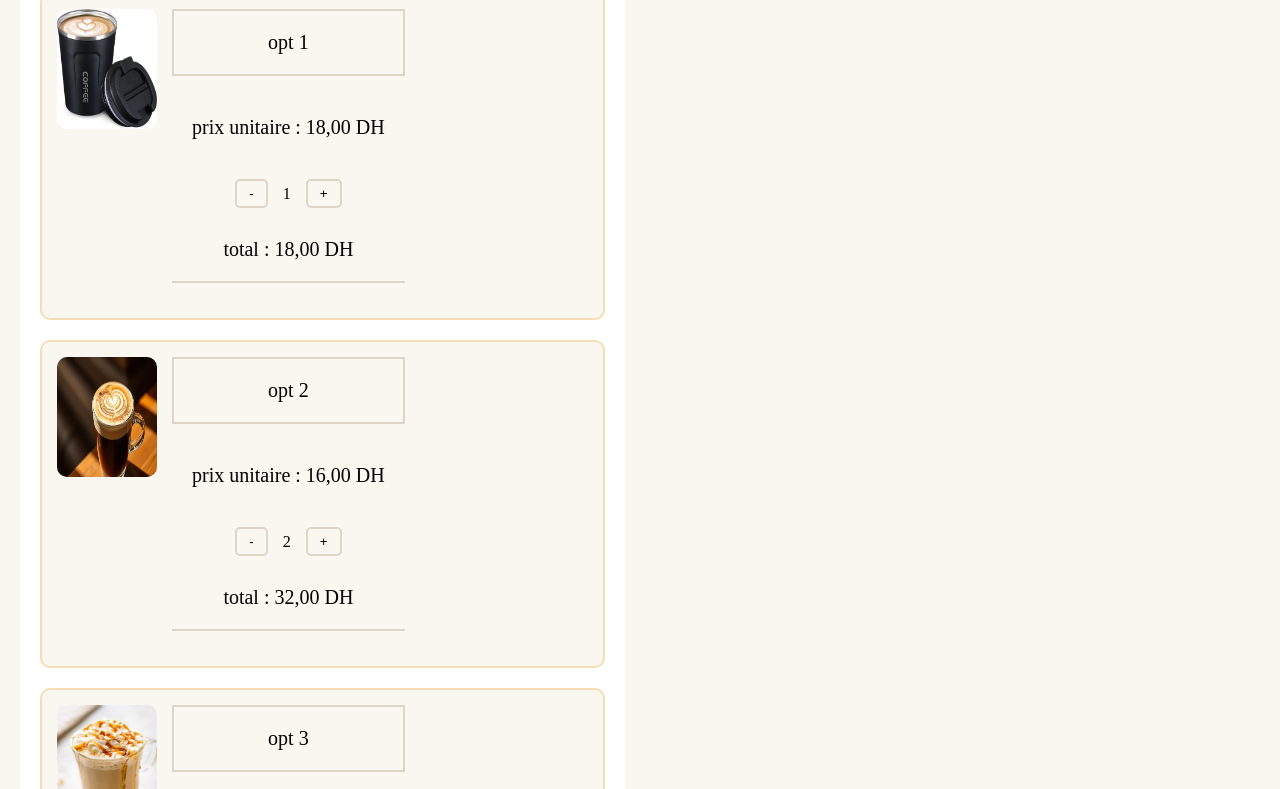
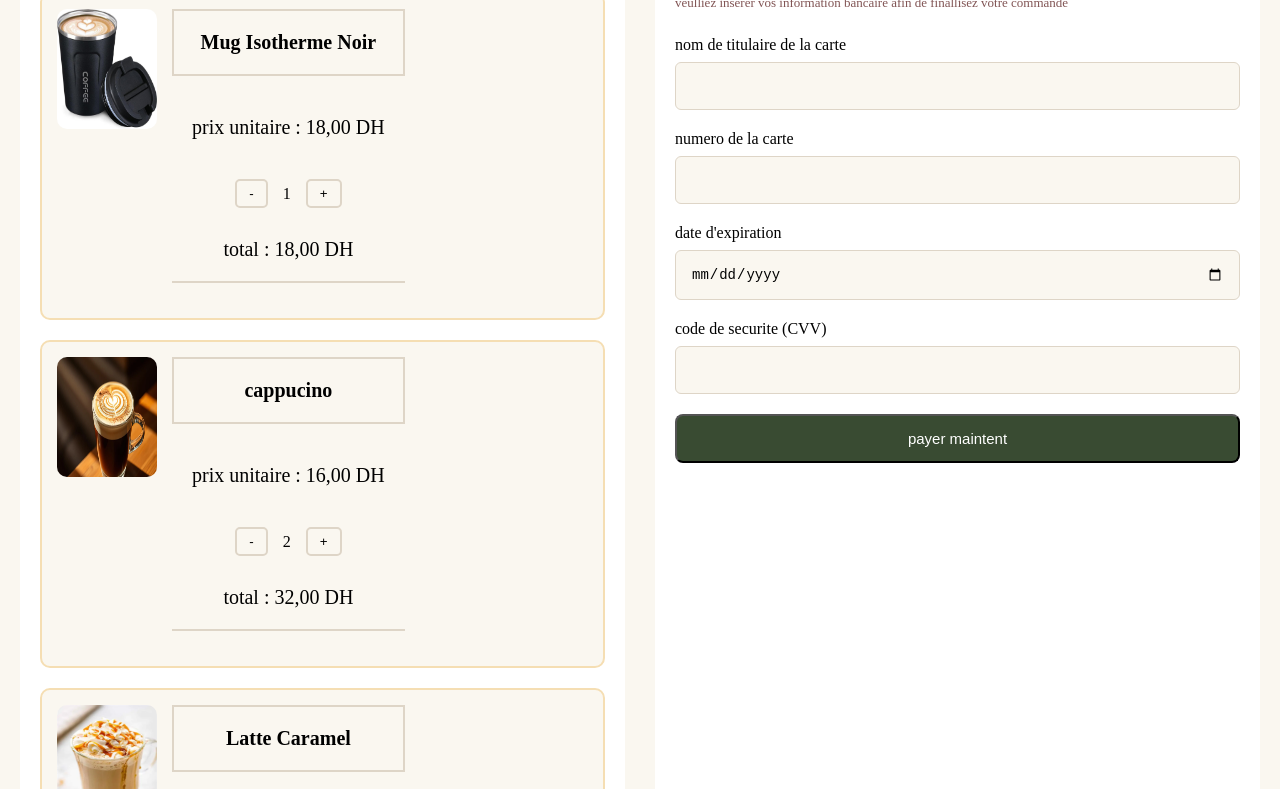
Before and after one commit to hicham-ahtouch/Blend-Build, a plain HTML site: page panier.html in a window 1280 px wide. Shown: the part 205-994 px from the top of the page. Drawn offline with Linux system fonts and the light colour scheme.

Commit message:
feat:structure HTML/CSS donnes d'carte bancaire

```diff
--- a/panier.html
+++ b/panier.html
@@ -38,7 +38,7 @@
                 <div class="cart-item">
                     <img class="cart-product-image" src="/assets/Mug Isotherme Noir.jpg" alt="opt 1">
                     <div class="cart-product-info">
-                        <p class="cart-product-name"> opt 1 </p>
+                        <p class="cart-product-name"> <strong>Mug Isotherme Noir</strong> </p>
                         <p class="cart-unit-price">prix unitaire : 18,00 DH</p>
                         <div class="cart-quantity">
                             <button> - </button>
@@ -51,7 +51,7 @@
                 <div class="cart-item">
                     <img class="cart-product-image" src="/assets/cappucino.jpeg.webp" alt="opt 2">
                     <div class="cart-product-info">
-                        <p class="cart-product-name"> opt 2 </p>
+                        <p class="cart-product-name"> <strong>cappucino</strong> </p>
                         <p class="cart-unit-price"> prix unitaire : 16,00 DH</p>
                         <div class="cart-quantity">
                             <button> - </button>
@@ -64,7 +64,7 @@
                 <div class="cart-item">
                     <img class="cart-product-image" src="/assets/Latte Caramel.webp" alt="opt 3">
                     <div class="cart-product-info">
-                        <p class="cart-product-name"> opt 3 </p>
+                        <p class="cart-product-name"> <strong>Latte Caramel</strong> </p>
                         <p class="cart-unit-price"> prix unitaire : 12,00 DH</p>
                         <div class="cart-quantity">
                             <button> - </button>
@@ -89,9 +89,41 @@
                     <span> 62,00 DH</span>
                 </div>
             </div>
-            <button class="cart-add-product">
-                +Ajouter un auntre produit
-            </button>
+            <div>
+                <button type="button" class="cart-add-product">
+                    +Ajouter un auntre produit
+                </button>
+                <button type="button" id="vers-paiement" class="cart-add-product">
+                    Vers le paiement
+                </button>
+            </div>
+        </section>
+        <section class="paiement-section">
+            <div class="paiement-header">
+                <h2><strong>paiement par carte bancaire</strong></h2>
+                <p>veulliez inserer vos information bancaire afin de finallisez votre commande</p>
+            </div>
+            <form class="paiement-form">
+                <div class="paiement-field-group">
+                    <div class="paiement-field">
+                        <label for="card-name">nom de titulaire de la carte</label>
+                        <input type="text" id="card-name" required>
+                    </div>
+                    <div class="paiement-field">
+                        <label for="card-number">numero de la carte</label>
+                        <input type="text" id="card-number" required>
+                    </div>
+                    <div class="paiement-field">
+                        <label for="card-expiry">date d'expiration</label>
+                        <input type="date" id="card-expiry" required>
+                    </div>
+                    <div class="paiement-field">
+                        <label for="card-cvv">code de securite (CVV)</label>
+                        <input type="text" id="card-cvv" required>
+                    </div>
+                </div>
+                <button type="submit" class="paiement-button"> payer maintent</button>
+            </form>
         </section>
     </main>
 </body>
--- a/style.css
+++ b/style.css
@@ -1,100 +1,121 @@
-*{
+* {
     margin: 0;
     padding: 0;
     box-sizing: border-box;
 }
-body{
+
+body {
     background-color: #FAF7F0;
 }
-.Bandeau-de-marque{
+
+.Bandeau-de-marque {
     background-color: #394B32;
     padding: 15px;
     font-size: 15px;
     text-align: center;
     color: white;
 }
+
 .nav-bar {
     display: flex;
     flex-direction: column;
     padding: 15px 20px;
 }
+
 .nav-top {
     display: flex;
     justify-content: space-between;
     align-items: center;
     width: 100%;
 }
+
 .logo-brume {
     display: flex;
     align-items: center;
     gap: 8px;
 }
-.logo-brume img{
+
+.logo-brume img {
     width: 25px;
 }
+
 .logo-brume h1 {
     font-size: 24px;
     font-weight: normal;
 }
+
 .nav-link {
     display: none;
 }
-.nav-link a{
+
+.nav-link a {
     text-decoration: none;
 }
-.cart a{
+
+.cart a {
     display: flex;
     align-items: center;
     gap: 5px;
     text-decoration: none;
 }
-.cart img{
+
+.cart img {
     width: 18px;
 }
-.info-preview{
+
+.info-preview {
     text-align: center;
 }
-.info-preview h2{
+
+.info-preview h2 {
     font-size: 20px;
     font-weight: normal;
     line-height: 1.2;
     margin-bottom: 5px;
 }
+
 .info-preview p {
     font-size: 10px;
     margin-bottom: 0;
 }
-.cafe-preview{
+
+.cafe-preview {
     padding: 20px;
 }
-.header-preview{
+
+.header-preview {
     padding: 5px 0px;
     display: flex;
     justify-content: space-between;
     align-items: center;
     margin-bottom: 20px;
 }
-.header-preview p{
+
+.header-preview p {
     font-size: 14px;
 }
-.img-preview{
-    background-color:#E8DBC7 ;
+
+.img-preview {
+    background-color: #E8DBC7;
     text-align: center;
     padding: 20px;
     margin-bottom: 20px;
     border-radius: 10px;
 }
-.img-preview img{
+
+.img-preview img {
     width: 100%;
     max-width: 350px;
 }
-.etape{
+
+.etape {
     display: flex;
     justify-content: center;
     gap: 15px;
     padding: 15px 0;
     font-size: 12px;
 }
+
 .intro {
     padding: 20px;
     background-color: #FAF7F0;
@@ -116,11 +137,12 @@ body{
     margin-bottom: 8px;
 }
 
-.intro-descr{
+.intro-descr {
     font-size: 12px;
     color: #796A59;
 }
-.form-sec{
+
+.form-sec {
     display: flex;
     flex-direction: column;
     gap: 25px;
@@ -133,7 +155,7 @@ body{
     margin-bottom: 5px;
 }
 
-.form-top > p {
+.form-top>p {
     width: 100%;
     font-size: 12px;
     color: #796A59;
@@ -146,7 +168,8 @@ body{
     justify-content: space-between;
     padding: 15px;
 }
-.form-options{
+
+.form-options {
     max-width: 110px;
     display: grid;
     padding: 20px;
@@ -173,6 +196,7 @@ body{
     border: 1px solid #394B32;
     background-color: #E9EDDF;
 }
+
 .cart-sum {
     display: flex;
     justify-content: space-between;
@@ -195,70 +219,82 @@ body{
     color: white;
     border-radius: 8px;
 }
+
 /*CSS-Page-Panier*/
-.checkout-cart{
+.checkout-cart {
     width: 100%;
     padding: 20px;
     background-color: #FFFFFF;
 }
-.cart-title{
+
+.cart-title {
     font-size: 20px;
     padding-bottom: 30px;
 }
-.cart-table{
+
+.cart-table {
     gap: 20px;
     display: flex;
     flex-wrap: wrap;
     width: 100%;
     align-items: center;
 }
-.cart-header{
+
+.cart-header {
     display: none;
 }
-.cart-item{
+
+.cart-item {
     display: flex;
     align-items: flex-start;
     gap: 15px;
     padding: 15px;
     border: 2px solid wheat;
     border-radius: 10px;
-    background-color:  #FAF7F0;
+    background-color: #FAF7F0;
     min-width: 200px;
     width: 100%;
 }
-.cart-product-image{
+
+.cart-product-image {
     width: 100px;
     height: 120px;
     border-radius: 10px;
 }
+
 .cart-product-info p {
     justify-content: center;
     padding: 20px;
     margin-bottom: 10px;
     font-size: 14px;
 }
-.cart-item p{
+
+.cart-item p {
     display: flex;
     margin-bottom: 20px;
     font-size: 20px;
 }
-.cart-product-name{
+
+.cart-product-name {
     border: 2px solid #DED5C7;
     font-size: 15px;
 }
-.cart-quantity{
+
+.cart-quantity {
     display: flex;
     align-items: center;
     gap: 15px;
     margin-bottom: 10px;
     justify-content: center;
 }
+
 .cart-quantity button {
-    padding: 5px    12px;
+    padding: 5px 12px;
     border: 2px solid #DED5C7;
     background-color: #FAF7F0;
     border-radius: 5px;
 }
+
 .cart-summary {
     margin-top: 20px;
     padding: 15px;
@@ -266,7 +302,8 @@ body{
     border: 2px solid #DED5C7;
     border-radius: 10px;
 }
-.cart-summary p{
+
+.cart-summary p {
     display: flex;
     justify-content: space-between;
     padding-bottom: 15px;
@@ -274,7 +311,7 @@ body{
     border-bottom: 2px solid #DED5C7;
 }
 
-.cart-total{
+.cart-total {
     display: flex;
     justify-content: space-between;
     align-items: center;
@@ -282,6 +319,7 @@ body{
     padding-top: 15px;
     border-bottom: 2px solid #DED5C7;
 }
+
 .cart-finale {
     display: flex;
     justify-content: space-between;
@@ -289,6 +327,7 @@ body{
     padding-top: 15px;
     border-bottom: 2px solid #DED5C7;
 }
+
 .cart-add-product {
     width: 100%;
     margin-top: 20px;
@@ -299,6 +338,59 @@ body{
     border-radius: 8px;
     cursor: pointer;
 }
+.paiement-section {
+    /* display: none; */
+    padding: 20px;
+    margin-top: 20px;
+    background-color: #FFFFFF;
+}
+
+.paiement-header {
+    margin-bottom: 25px;
+}
+
+.paiement-header h2 {
+    font-size: 22px;
+    margin-bottom: 10px;
+}
+
+.paiement-header p {
+    font-size: 13px;
+    color: rgb(129, 84, 84);
+}
+
+.paiement-form {
+    display: grid;
+    gap: 20px;
+}
+
+.paiement-field-group {
+    display: grid;
+    gap: 20px;
+}
+.paiement-field {
+    display: grid;
+    gap: 8px;
+}
+
+.paiement-field input {
+    width: 100%;
+    padding: 15px;
+    border: 1px solid #DED5C7;
+    border-radius: 6px;
+    background-color: #FAF7F0;
+    font-size: 14px;
+}
+
+.paiement-button {
+    width: 100%;
+    padding: 14px;
+    border-radius: 8px;
+    background-color: #394B32;
+    color: #FFFFFF;
+    font-size: 15px;
+}
+
 @media screen and (min-width: 1024px) {
 
     main {
@@ -319,8 +411,8 @@ body{
     }
 
     .form-top {
-       display: flex;
-       gap: 10px    ;
+        display: flex;
+        gap: 10px;
     }
 
     .form-options {
```
Also changed, not shown: script.js (+31 -35 lines).
